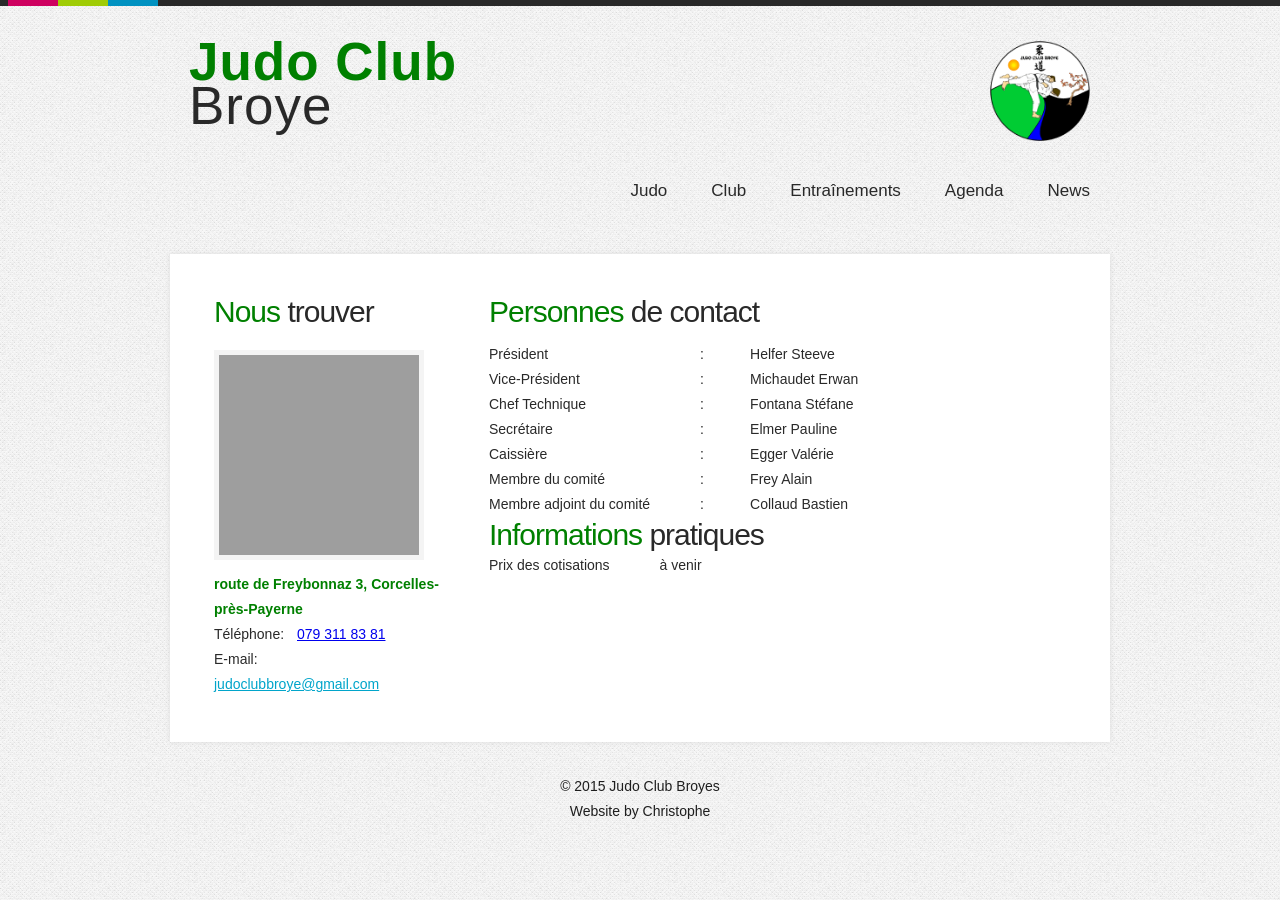
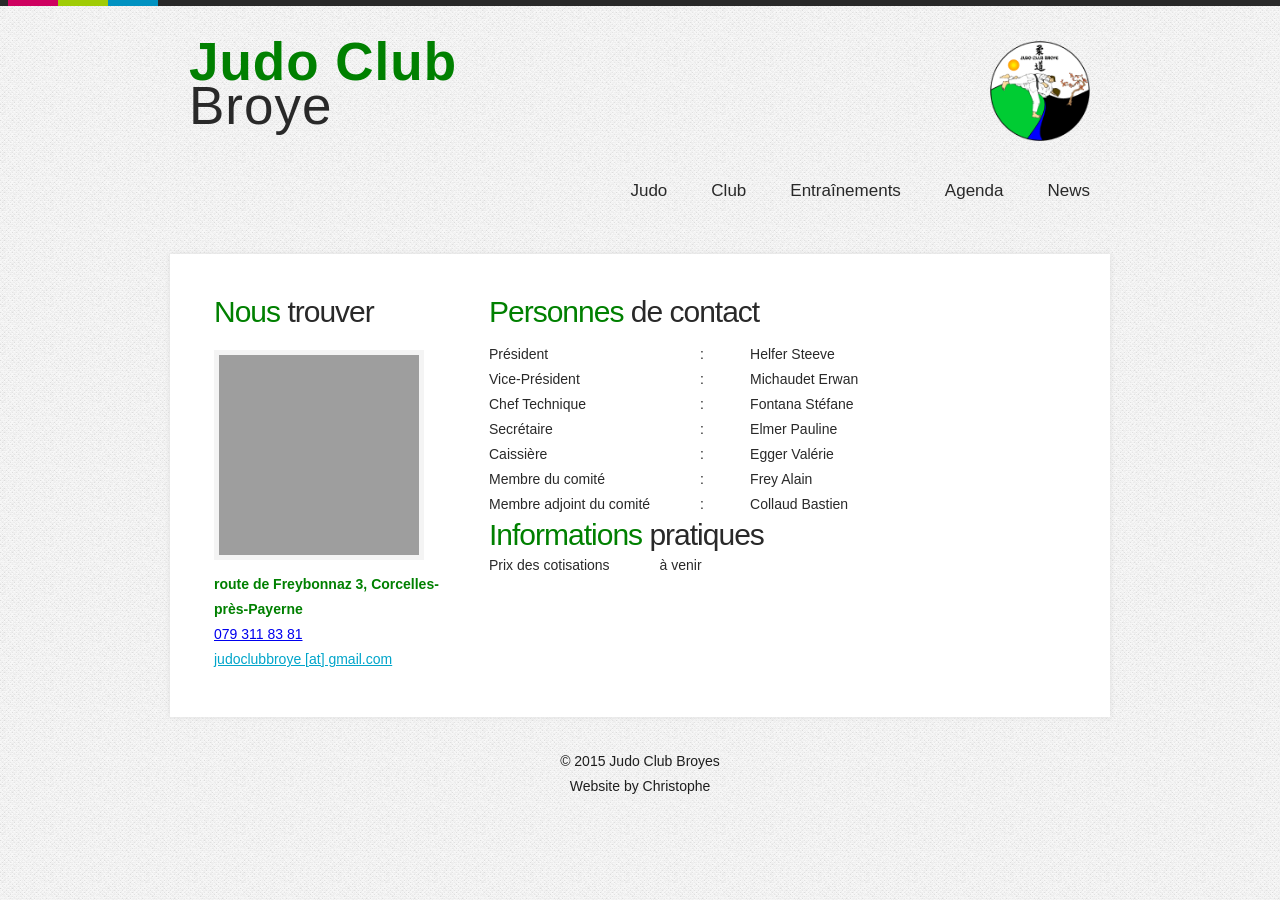
Before and after one commit to judobroye/judobroye.github.io, a Jekyll site: the page built from contacts.html, in a window 1280 px wide. Built offline with Jekyll 4.4.1, drawn with Linux system fonts in a browser that asks for light colours; grey boxes are pictures that could not be loaded.

Commit message:
simplify contact

```diff
--- a/contacts.html
+++ b/contacts.html
@@ -16,8 +16,8 @@ layout: default
                         </div>
                         <dl>
                             <dt class="color-1"><strong>route de Freybonnaz 3, Corcelles-près-Payerne </strong></dt>
-                            <dd><span>Téléphone:</span><a href="tel:+41793118381" class="number" rel="nofollow">079 311 83 81</a></dd>
-                            <dd><span>E-mail:</span><a href="mailto:judoclubbroye@gmail.com" class="link">judoclubbroye@gmail.com</a></dd>
+                            <dd><a href="tel:+41793118381" class="number" rel="nofollow">079 311 83 81</a></dd>
+                            <dd><a href="mailto:judoclubbroye[at]gmail.com" class="link">judoclubbroye [at] gmail.com</a></dd>
                         </dl>
                     </div>
                     <div class="col-4">
```
